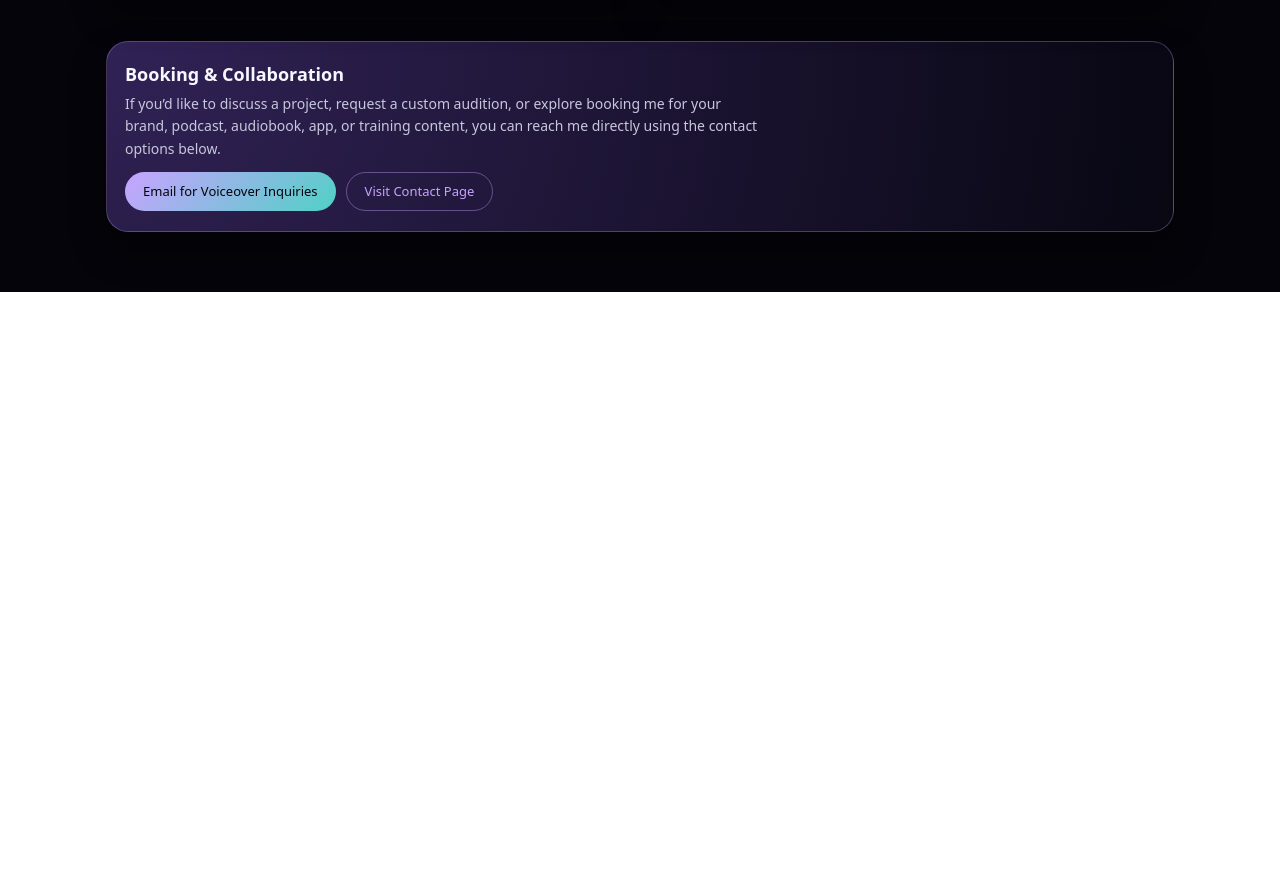
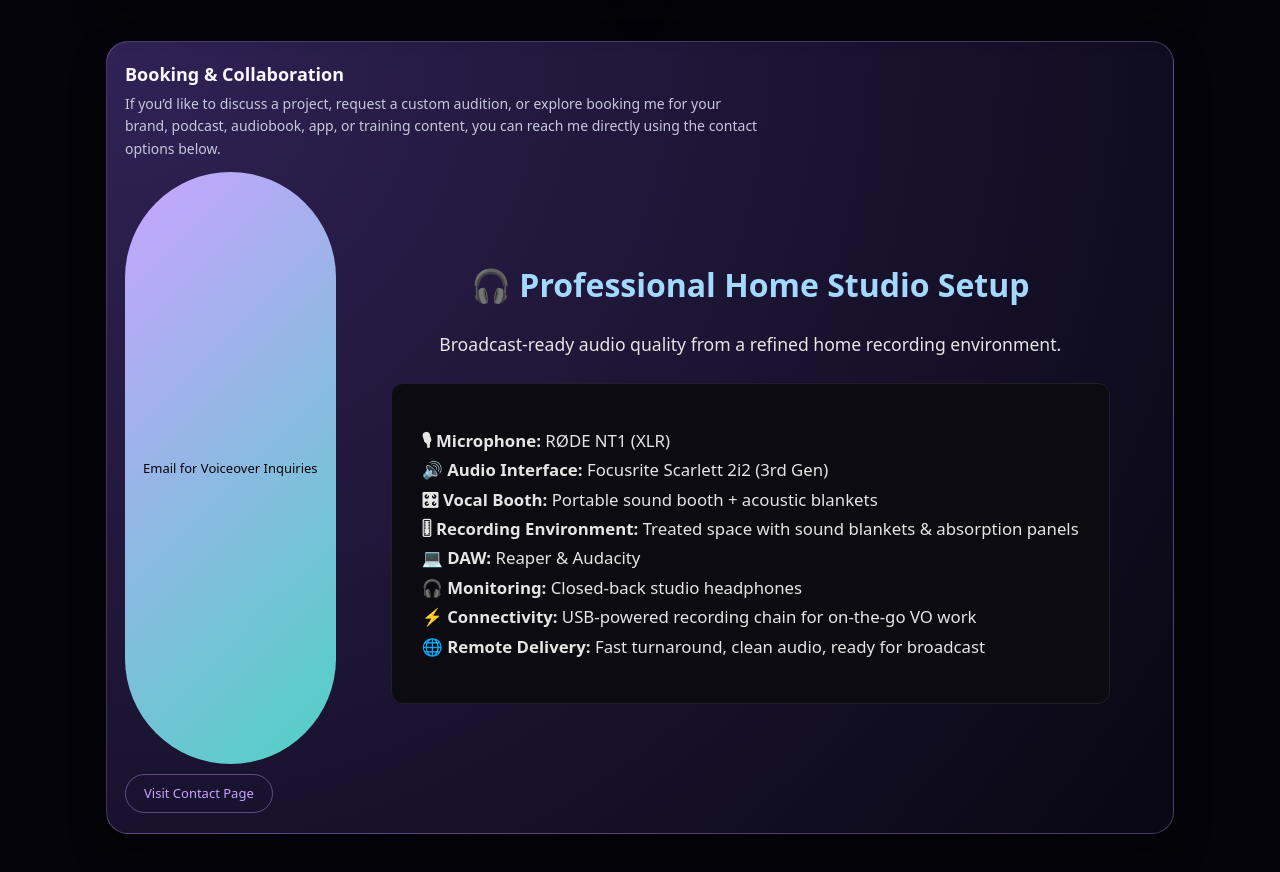
Before and after one commit to sharoncrady/officialsharoncrady, a plain HTML site: page voiceover.html in a window 1280 px wide. Shown: the part 2713-3585 px from the top of the page. Before the commit the page ends 3005 px from the top, so only its background shows below. Drawn offline with Linux system fonts and the light colour scheme.

Commit message:
Update voiceover.html

```diff
--- a/voiceover.html
+++ b/voiceover.html
@@ -606,6 +606,30 @@ audio::-webkit-media-controls-timeline-container {
         <a class="btn-primary" href="mailto:YOUR_EMAIL_HERE">
           Email for Voiceover Inquiries
         </a>
+        <!-- ░░░ HOME STUDIO SETUP SPECS – ADD THIS ABOVE YOUR CONTACT SECTION ░░░ -->
+
+<section class="studio-specs" style="max-width: 800px; margin: 60px auto; color: #e5e5e5;">
+  <h2 style="font-size: 2rem; margin-bottom: 20px; color: #a3d9ff; text-align: center;">
+    🎧 Professional Home Studio Setup
+  </h2>
+
+  <p style="text-align: center; margin-bottom: 25px; font-size: 1.1rem;">
+    Broadcast-ready audio quality from a refined home recording environment.
+  </p>
+
+  <div style="background: #0b0b11; padding: 25px 30px; border-radius: 12px; border: 1px solid #1f1f29;">
+    <ul style="list-style: none; padding-left: 0; line-height: 1.75; font-size: 1.05rem;">
+      <li><strong>🎙 Microphone:</strong> RØDE NT1 (XLR)</li>
+      <li><strong>🔊 Audio Interface:</strong> Focusrite Scarlett 2i2 (3rd Gen)</li>
+      <li><strong>🎛 Vocal Booth:</strong> Portable sound booth + acoustic blankets</li>
+      <li><strong>🎚 Recording Environment:</strong> Treated space with sound blankets & absorption panels</li>
+      <li><strong>💻 DAW:</strong> Reaper & Audacity</li>
+      <li><strong>🎧 Monitoring:</strong> Closed-back studio headphones</li>
+      <li><strong>⚡ Connectivity:</strong> USB-powered recording chain for on-the-go VO work</li>
+      <li><strong>🌐 Remote Delivery:</strong> Fast turnaround, clean audio, ready for broadcast</li>
+    </ul>
+  </div>
+</section>
         <a class="btn-ghost" href="/contact">
           Visit Contact Page
         </a>
```
